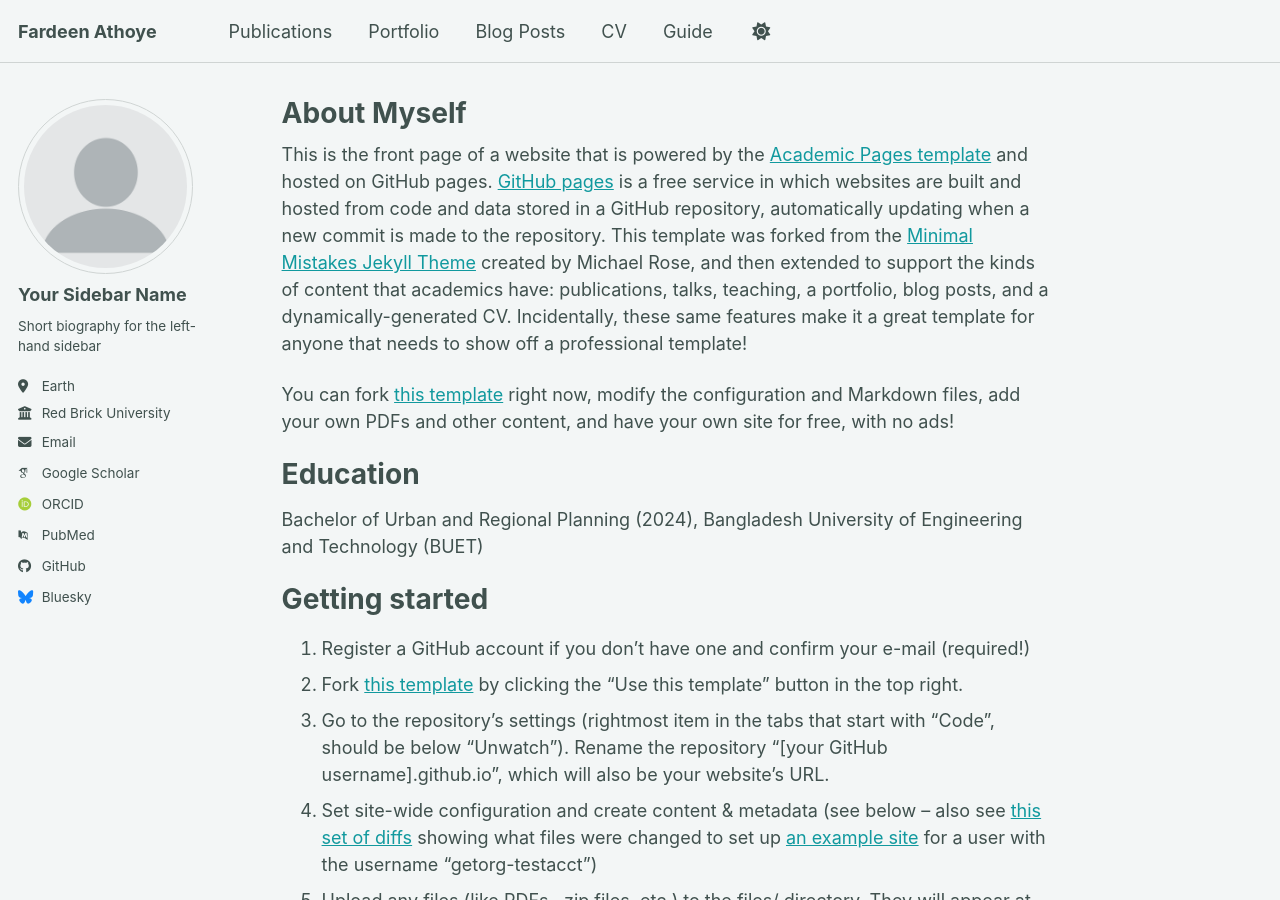
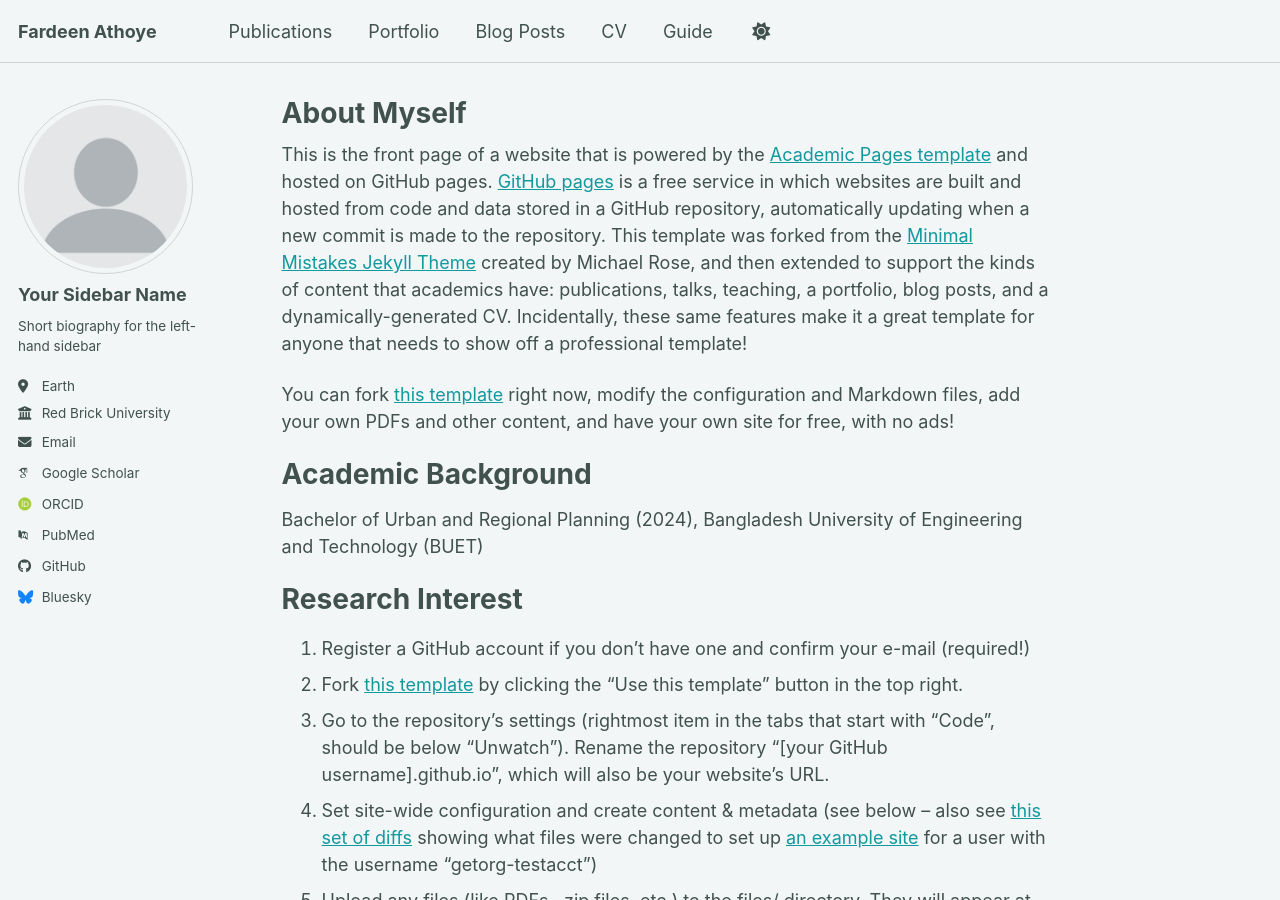
Before and after one commit to athoye-fardeen/athoye-fardeen.github.io, a Jekyll site: the page built from _pages/about.md, in a window 1280 px wide and 900 px high. Built offline with Jekyll 4.4.1, drawn with Linux system fonts in a browser that asks for light colours; some web fonts are replaced; a script bundle is joined from its source files by our own code; library files that are not in the unit come from our copies.

Commit message:
Update about.md

```diff
--- a/_pages/about.md
+++ b/_pages/about.md
@@ -11,11 +11,11 @@ This is the front page of a website that is powered by the [Academic Pages templ
 
  You can fork [this template](https://github.com/academicpages/academicpages.github.io) right now, modify the configuration and Markdown files, add your own PDFs and other content, and have your own site for free, with no ads!
 
-Education
+Academic Background
 ======
 Bachelor of Urban and Regional Planning (2024), Bangladesh University of Engineering and Technology (BUET)
 
-Getting started
+Research Interest
 ======
 1. Register a GitHub account if you don't have one and confirm your e-mail (required!)
 1. Fork [this template](https://github.com/academicpages/academicpages.github.io) by clicking the "Use this template" button in the top right.
```
